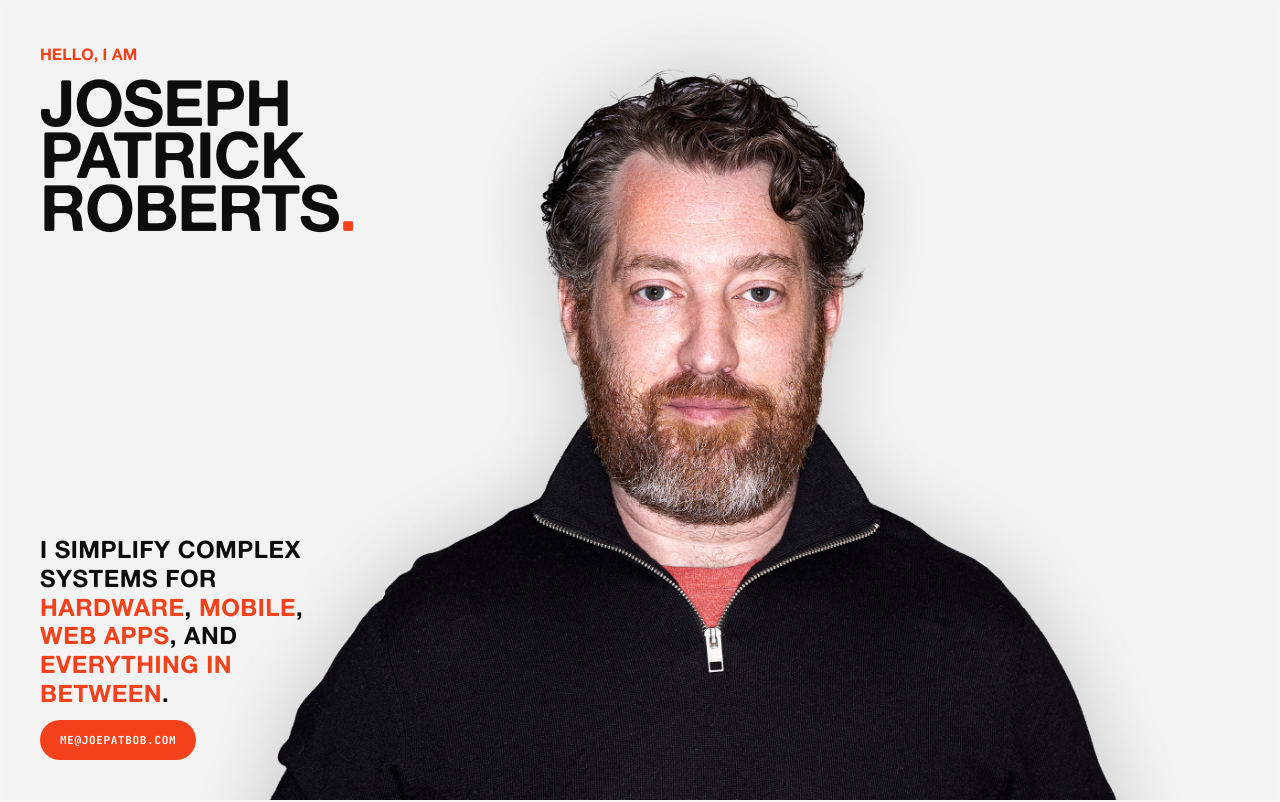
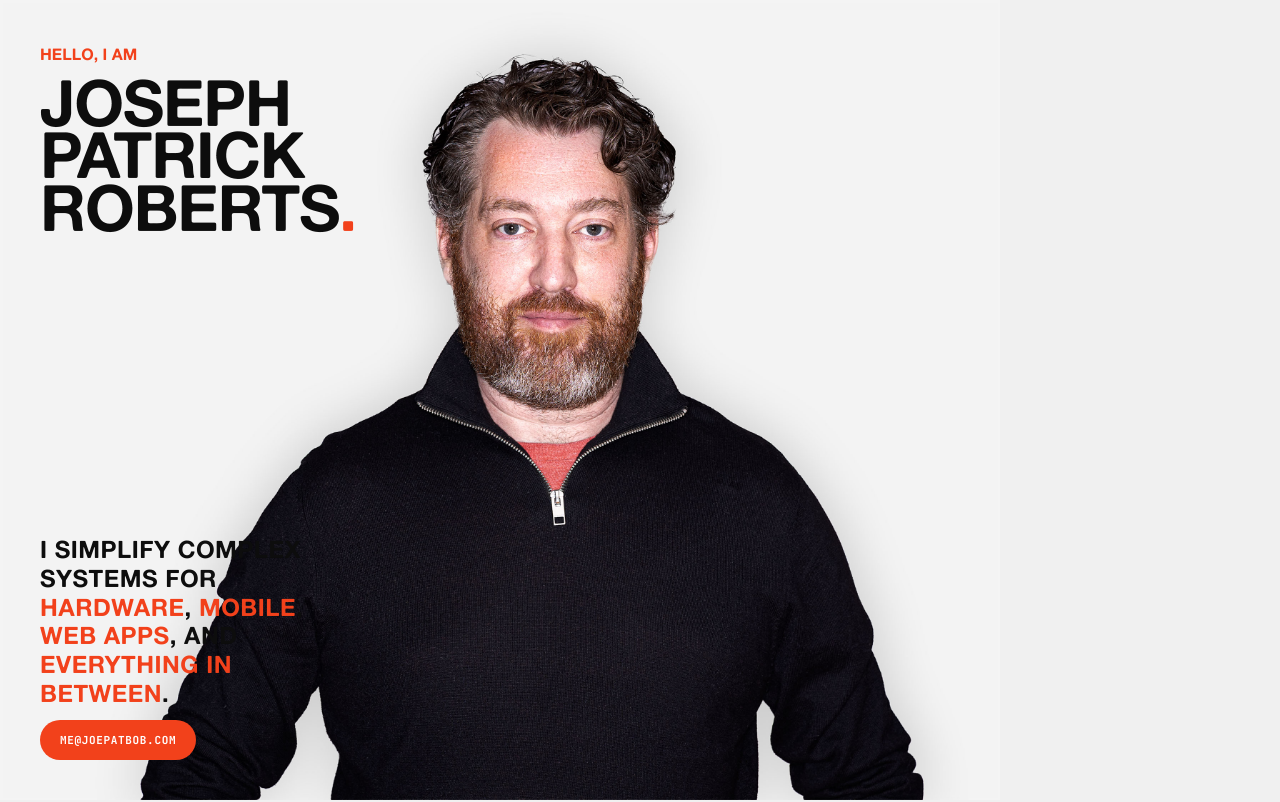
Before and after one commit to joepatbob-ux/joepatbob_Portfolio, a Next.js app: page / in a window 1280 px wide. Shown: the top 802 px of the page. Built offline with nearby package versions, Linux system fonts and the light colour scheme; a web font is replaced by a local one.

Commit message:
Enhance Hero component by updating background color based on theme and adjusting image positioning for better visual alignment. Update global CSS variables for consistency across themes.

```diff
--- a/components/Hero.tsx
+++ b/components/Hero.tsx
@@ -5,16 +5,20 @@ import Image from 'next/image'
 import { useTheme } from '@/components/ThemeProvider'
 
 // The hero section is 100vh — portrait only (intro copy lives in the fixed sidebar).
-// Portrait spans the full viewport width, anchored right. Breakout math matches
-// .content-area horizontal padding.
+// Portrait scales to the viewport, anchored left; background matches photo matte.
 
 const PORTRAIT_LIGHT = '/images/PortraitLight_MG_3496.jpg'
 const PORTRAIT_DARK = '/images/PortraitDark_MG_3490.jpg'
+
+const HERO_BG_LIGHT = '#f0f0f0'
+const HERO_BG_DARK = '#101010'
 
 export function Hero() {
   const { resolvedTheme } = useTheme()
   const portraitSrc =
     resolvedTheme === 'dark' ? PORTRAIT_DARK : PORTRAIT_LIGHT
+  const heroBg =
+    resolvedTheme === 'dark' ? HERO_BG_DARK : HERO_BG_LIGHT
 
   return (
     <section
@@ -24,7 +28,7 @@ export function Hero() {
         height: '100vh',
         minHeight: 600,
         overflow: 'hidden',
-        backgroundColor: 'var(--color-paper)',
+        backgroundColor: heroBg,
         marginLeft:
           'calc(-1 * (var(--sidebar-width) + var(--content-pad-x)))',
         width: '100vw',
@@ -39,8 +43,8 @@ export function Hero() {
           priority
           sizes="100vw"
           style={{
-            objectFit: 'cover',
-            objectPosition: 'right top',
+            objectFit: 'contain',
+            objectPosition: 'left center',
           }}
         />
       </div>
--- a/styles/globals.css
+++ b/styles/globals.css
@@ -26,7 +26,7 @@
 @layer base {
   :root {
     --color-ink:        #0d0d0d;
-    --color-paper:      #f9f8f6;
+    --color-paper:      #f0f0f0;
     --color-accent:     #F2411B;
     --color-rule:       rgba(0, 0, 0, 0.1);
     --color-muted:      rgba(13, 13, 13, 0.45);
@@ -43,7 +43,7 @@
   @media (prefers-color-scheme: dark) {
     :root {
       --color-ink:        #f0eeea;
-      --color-paper:      #111110;
+      --color-paper:      #101010;
       --color-rule:       rgba(255, 255, 255, 0.1);
       --color-muted:      rgba(240, 238, 234, 0.45);
       --color-chapter-dim: rgba(242, 65, 27, 0.3);
```
